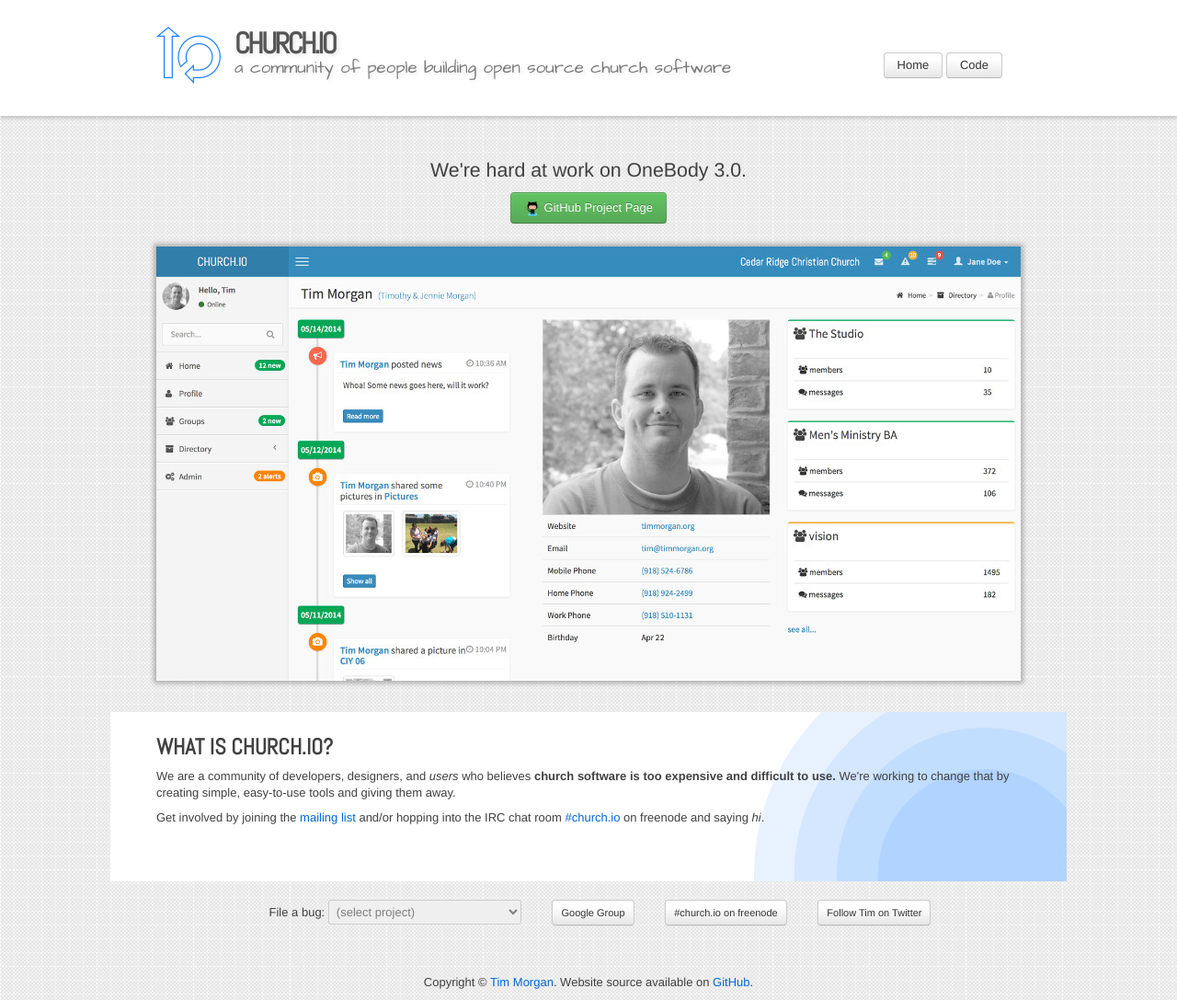
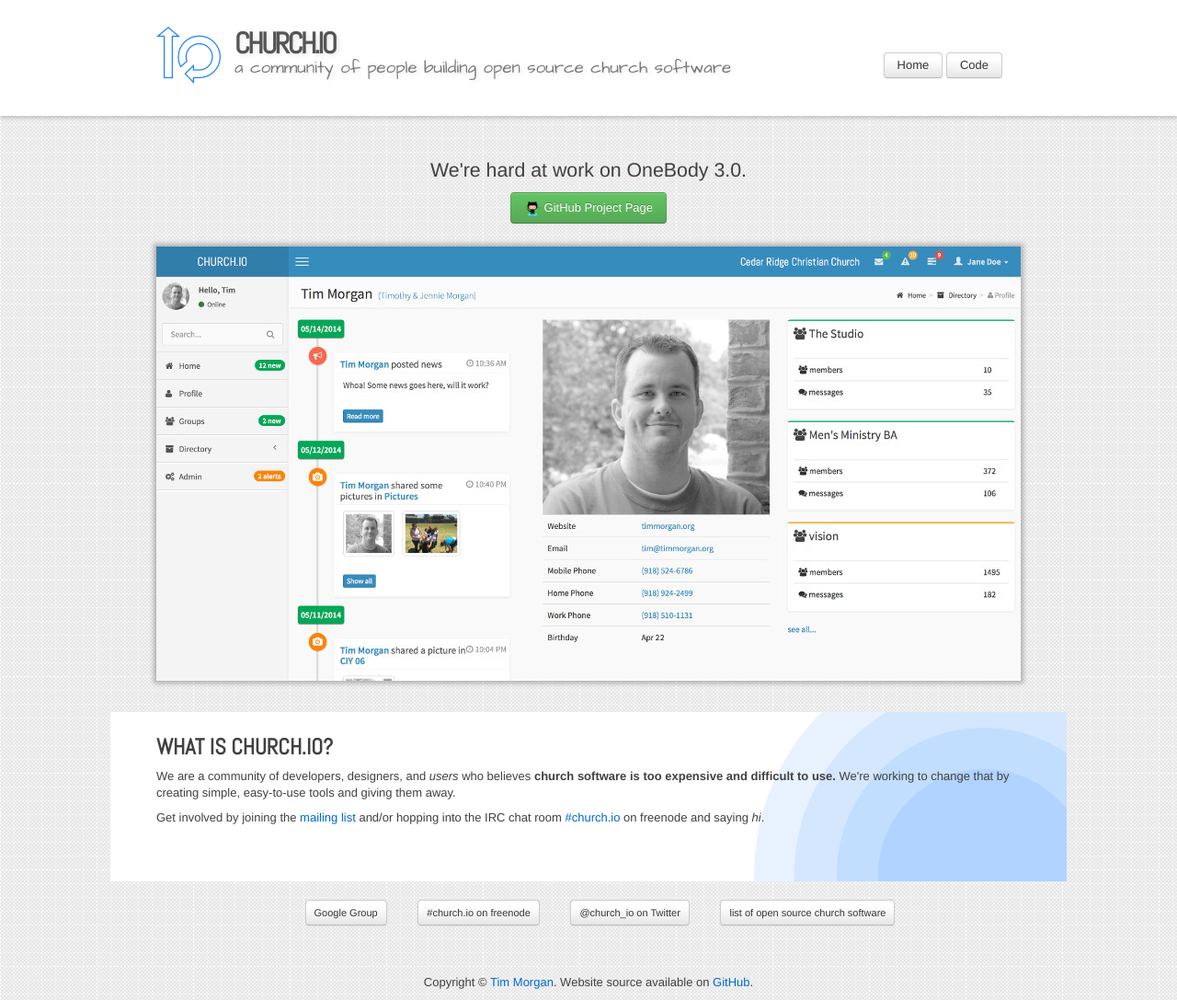
Before and after one commit to seven1m/old-churchio-website, a Jekyll site: the page built from index.html, in a window 1280 px wide. Shown: the whole page at 92% size. Built offline with Jekyll 4.4.1, drawn with Linux system fonts in a browser that asks for light colours; Markdown is read by kramdown in place of the engine named in the settings.

Commit message:
Update links on home page.

```diff
--- a/index.html
+++ b/index.html
@@ -35,25 +35,9 @@
 
 <section class="links">
   <ul>
-    <li>
-      File a bug:
-      <select onchange="if(this.value)location.href=this.value">
-        <option value="">(select project)</option>
-        <option value="https://github.com/churchio/onebody/issues?milestone=">OneBody</option>
-        <option value="https://github.com/churchio/website/issues?milestone=">This Website</option>
-      </select>
-    </li>
     <li><a href="http://groups.google.com/group/churchio" class="btn small">Google Group</a></li>
     <li><a href="irc://irc.freenode.net/#church.io" class="btn small">#church.io on freenode</a></li>
-    <li><a href="http://twitter.com/seven1m" class="btn small">Follow Tim on Twitter</a></li>
+    <li><a href="http://twitter.com/church_io" class="btn small">@church_io on Twitter</a></li>
+    <li><a href="/open-source-church-software" class="btn small">list of open source church software</a></li>
   </ul>
 </section>
-
-<div id="fb-root"></div>
-<script>(function(d, s, id) {
-  var js, fjs = d.getElementsByTagName(s)[0];
-  if (d.getElementById(id)) {return;}
-  js = d.createElement(s); js.id = id;
-  js.src = "//connect.facebook.net/en_US/all.js#xfbml=1&appId=149353668495997";
-  fjs.parentNode.insertBefore(js, fjs);
-}(document, 'script', 'facebook-jssdk'));</script>
```
